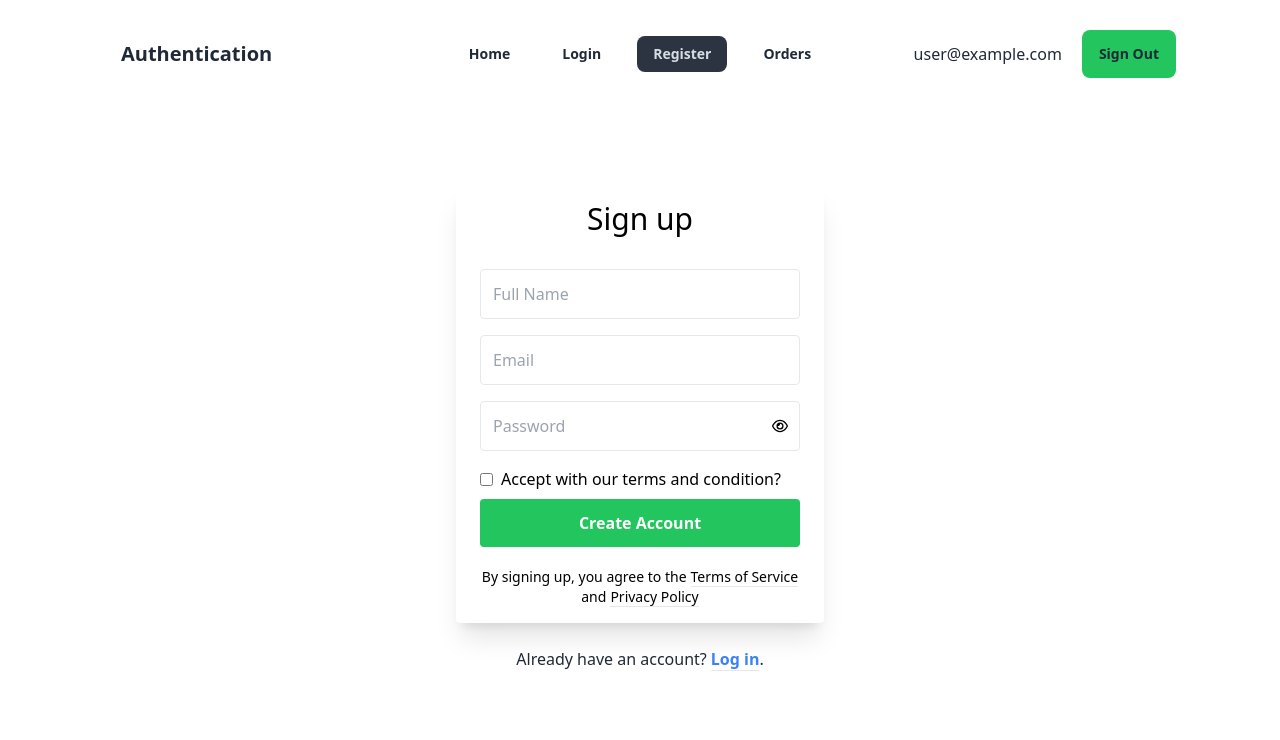
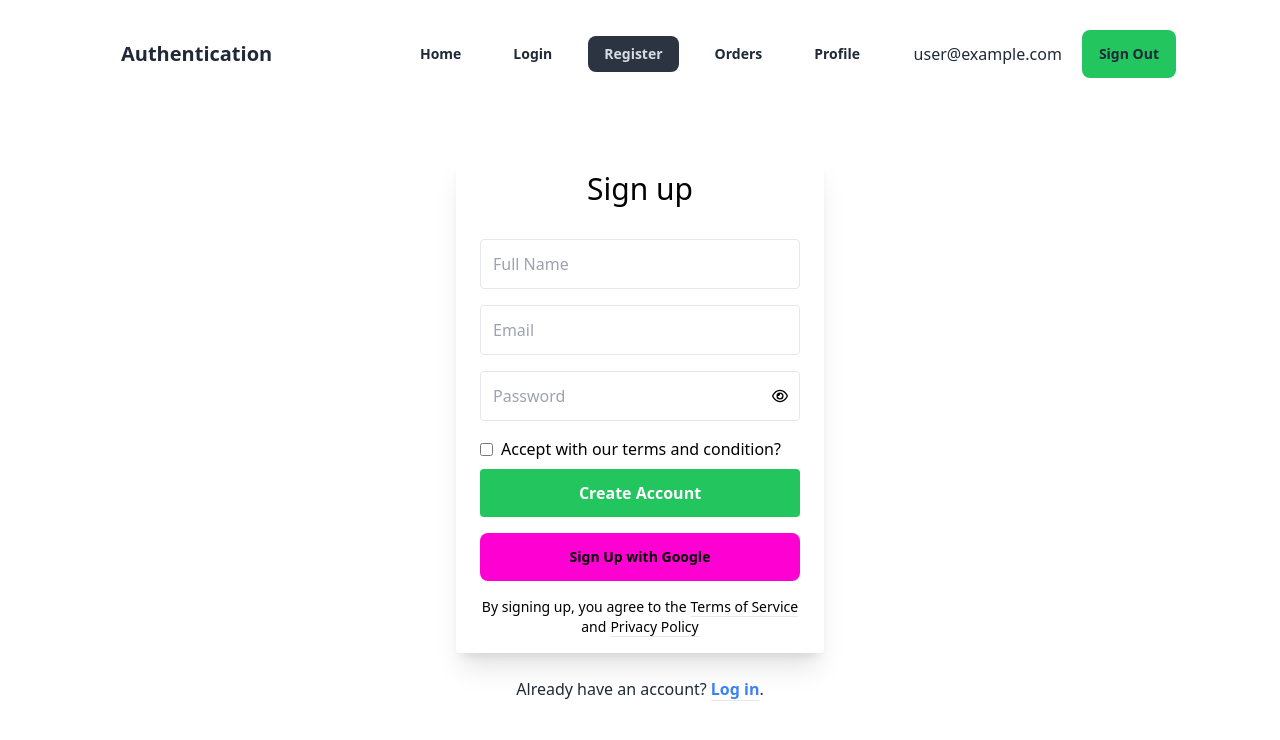
Before and after one commit to maybemahdi/authenticate-user-email-pass-template, a React (Vite) app: page /register in a window 1280 px wide. Shown: the top 740 px of the page. Built offline with nearby package versions, Linux system fonts and the light colour scheme; no server answers; sample sign-in values are in the browser's storage.

Commit message:
added google-auth

```diff
--- a/src/Components/AuthProvider.jsx
+++ b/src/Components/AuthProvider.jsx
@@ -1,14 +1,17 @@
 import { createContext, useEffect, useState } from "react";
 import PropTypes from "prop-types";
 import {
+  GoogleAuthProvider,
   createUserWithEmailAndPassword,
   onAuthStateChanged,
   signInWithEmailAndPassword,
+  signInWithPopup,
   signOut,
 } from "firebase/auth";
 import { auth } from "../firebase.config";
 
 export const AuthContext = createContext(null);
+const googleProvider = new GoogleAuthProvider();
 
 const AuthProvider = ({ children }) => {
   const [user, setUser] = useState(null);
@@ -21,6 +24,10 @@ const AuthProvider = ({ children }) => {
     setLoading(true);
     return signInWithEmailAndPassword(auth, email, password);
   };
+  const googleSignIn = () => {
+    setLoading(true);
+    return signInWithPopup(auth, googleProvider);
+  }
   const logOut = () => {
     setLoading(true);
     return signOut(auth);
@@ -35,7 +42,7 @@ const AuthProvider = ({ children }) => {
       unSubscribe();
     };
   }, []);
-  const authValue = { user, createUser, signInUser, logOut, loading };
+  const authValue = { user, createUser, signInUser, logOut, loading, googleSignIn };
   return (
     <AuthContext.Provider value={authValue}>{children}</AuthContext.Provider>
   );
--- a/src/Components/Nav.jsx
+++ b/src/Components/Nav.jsx
@@ -1,14 +1,16 @@
 import { useContext } from "react";
-import { Link, NavLink } from "react-router-dom";
+import { Link, NavLink, useNavigate } from "react-router-dom";
 import { AuthContext } from "./AuthProvider";
 import toast from "react-hot-toast";
 
 const Nav = () => {
   const { user, logOut } = useContext(AuthContext);
+  const navigate = useNavigate();
   const handleLogOut = () => {
     logOut()
       .then(() => {
         toast.success("logged out successful");
+        navigate("/");
       })
       .catch((err) => console.log(err));
   };
@@ -26,6 +28,11 @@ const Nav = () => {
       <li>
         <NavLink to={"/orders"}>Orders</NavLink>
       </li>
+      {user && (
+        <li>
+          <NavLink to={"/profile"}>Profile</NavLink>
+        </li>
+      )}
     </>
   );
   return (
@@ -55,7 +62,7 @@ const Nav = () => {
             {links}
           </ul>
         </div>
-        <a className="btn btn-ghost text-xl">Authentication</a>
+        <Link to={'/'} className="btn btn-ghost text-xl">Authentication</Link>
       </div>
       <div className="navbar-center hidden lg:flex">
         <ul className="menu gap-5 font-semibold menu-horizontal px-1">
@@ -66,13 +73,16 @@ const Nav = () => {
         {user ? (
           <>
             <span>{user.email}</span>
-            <button  onClick={handleLogOut} className="btn-ghost bg-green-500 btn">Sign Out</button>
+            <button
+              onClick={handleLogOut}
+              className="btn-ghost bg-green-500 btn"
+            >
+              Sign Out
+            </button>
           </>
         ) : (
           <Link to={"/login"}>
-            <button className="btn-ghost bg-green-500 btn">
-              Login
-            </button>
+            <button className="btn-ghost bg-green-500 btn">Login</button>
           </Link>
         )}
       </div>
--- a/src/Pages/Login.jsx
+++ b/src/Pages/Login.jsx
@@ -1,7 +1,4 @@
-import {
-  signInWithEmailAndPassword,
-  sendPasswordResetEmail,
-} from "firebase/auth";
+import { sendPasswordResetEmail } from "firebase/auth";
 import { useContext, useRef, useState } from "react";
 import { FaRegEye } from "react-icons/fa6";
 import { FaRegEyeSlash } from "react-icons/fa6";
@@ -17,7 +14,7 @@ const Login = () => {
   const [forgetError, setForgetError] = useState("");
   const [successForget, setSuccessForget] = useState("");
   const emailRef = useRef(null);
-  const { signInUser } = useContext(AuthContext);
+  const { signInUser, googleSignIn } = useContext(AuthContext);
   const navigate = useNavigate();
 
   const handleFirebaseError = (errorCode) => {
@@ -28,6 +25,14 @@ const Login = () => {
       default:
         return "An error occurred. Please try again later.";
     }
+  };
+  const handleGoogleSignIn = () => {
+    googleSignIn()
+    .then(res=> {
+      console.log(res)
+      toast.success('logged in successfully')
+    })
+    .catch(err => console.log(err))
   };
   const handleLogin = (e) => {
     e.preventDefault();
@@ -137,12 +142,19 @@ const Login = () => {
               Login
             </button>
           </form>
+          <div className="flex items-center justify-center my-3">
+            <button
+              onClick={handleGoogleSignIn}
+              className="btn btn-ghost bg-secondary w-full"
+            >
+              Sign in with Google
+            </button>
+          </div>
           <div>
             {error && <p className="text-red-500 font-semibold">{error}</p>}
             {logged && <p className="text-green-500 font-semibold">{logged}</p>}
           </div>
         </div>
-
         <div className="text-grey-dark mt-6">
           New to our Website?
           <Link
--- /dev/null
+++ b/src/Pages/Profile.jsx
@@ -0,0 +1,19 @@
+import { useContext } from "react";
+import { AuthContext } from "../Components/AuthProvider";
+import Loading from "../Components/Loading";
+
+
+const Profile = () => {
+    const {user, loading} = useContext(AuthContext)
+    if(loading){
+        return <Loading/>
+    }
+    return (
+        <div className="text-3xl my-10 flex justify-center items-center">
+            {/* <h3>{user.length}</h3> */}
+            {user.displayName}
+        </div>
+    );
+};
+
+export default Profile;
--- a/src/Pages/Register.jsx
+++ b/src/Pages/Register.jsx
@@ -7,7 +7,6 @@ import {
   sendEmailVerification,
   updateProfile,
 } from "firebase/auth";
-import { auth } from "../firebase.config";
 import { AuthContext } from "../Components/AuthProvider";
 import toast from "react-hot-toast";
 
@@ -15,9 +14,17 @@ const Register = () => {
   const [showPassword, setShowPassword] = useState(false);
   const [registered, setRegistered] = useState("");
   const [error, setError] = useState("");
-  const { createUser } = useContext(AuthContext);
+  const { createUser, googleSignIn } = useContext(AuthContext);
   const navigate = useNavigate();
 
+  const handleGoogleSignIn = () => {
+    googleSignIn()
+    .then(res=> {
+      console.log(res)
+      toast.success('Signed Up successfully')
+    })
+    .catch(err => console.log(err))
+  }
   const handleSubmit = (e) => {
     e.preventDefault();
     const name = e.target.name.value;
@@ -130,6 +137,14 @@ const Register = () => {
               Create Account
             </button>
           </form>
+          <div className="flex items-center justify-center my-3">
+            <button
+              onClick={handleGoogleSignIn}
+              className="btn btn-ghost bg-secondary w-full"
+            >
+              Sign Up with Google
+            </button>
+            </div>
           <div>
             {error && <p className="text-red-500 font-semibold">{error}</p>}
             {registered && (
--- a/src/main.jsx
+++ b/src/main.jsx
@@ -10,6 +10,7 @@ import AuthProvider from "./Components/AuthProvider.jsx";
 import Orders from "./Pages/Orders.jsx";
 import PrivateRoute from "./Components/PrivateRoute.jsx";
 import { Toaster } from "react-hot-toast";
+import Profile from "./Pages/Profile.jsx";
 
 const router = createBrowserRouter([
   {
@@ -36,6 +37,10 @@ const router = createBrowserRouter([
           </PrivateRoute>
         ),
       },
+      {
+        path: '/profile',
+        element: <Profile/>
+      }
     ],
   },
 ]);
```
